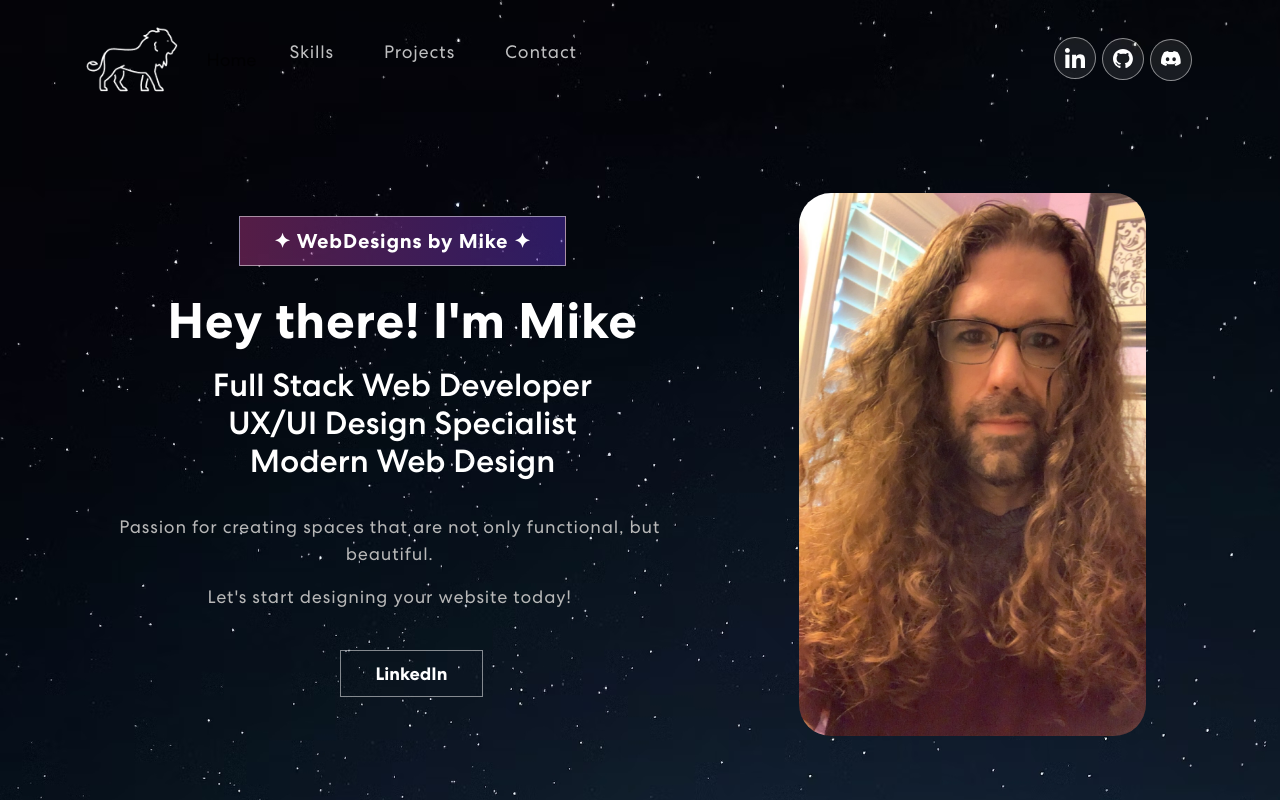
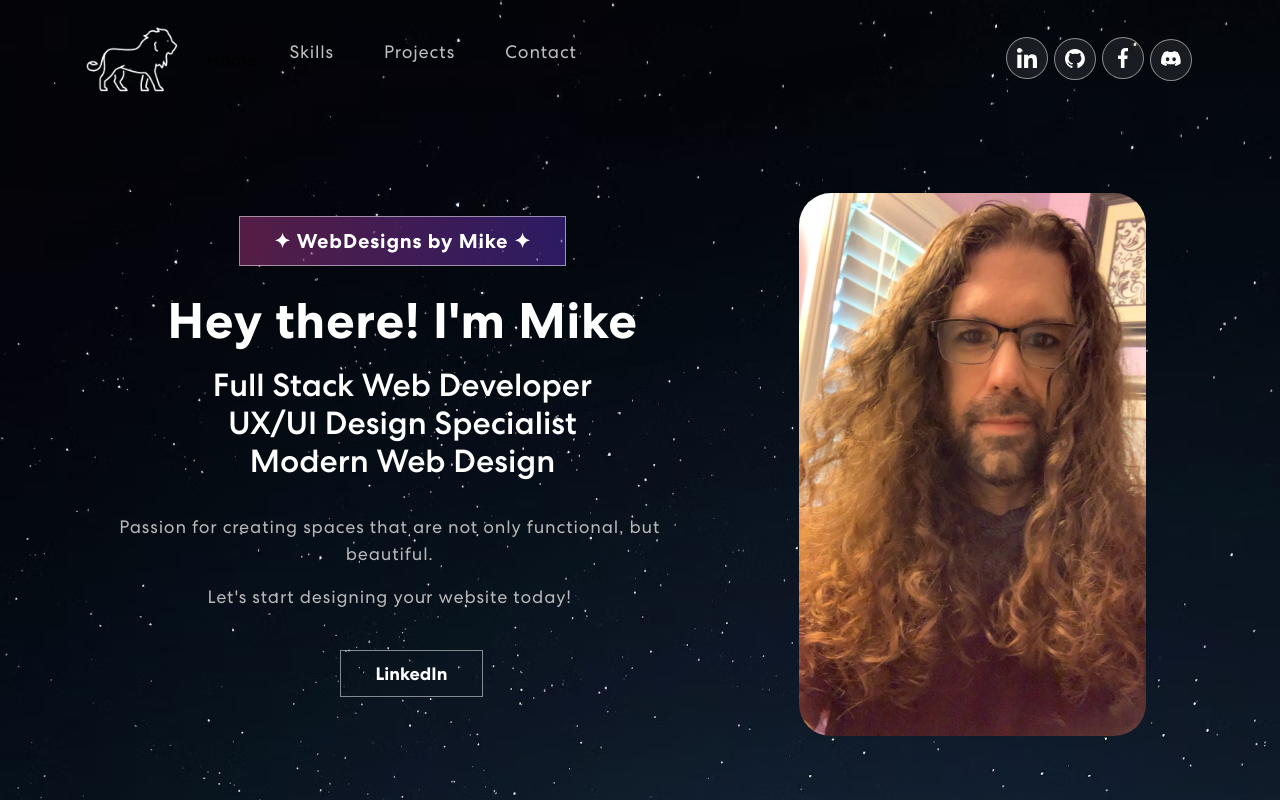
Before and after one commit to michaelangelesz/_Portfolio_, a React (Create React App) app: page / in a window 1280 px wide. Shown: the top 800 px of the page. Built offline with nearby package versions, Linux system fonts and the light colour scheme.

Commit message:
add facebook link

```diff
--- a/src/Components/Footer.js
+++ b/src/Components/Footer.js
@@ -3,6 +3,7 @@ import logo from "../assets/images/logo-lion.png"
 import linkedIn from "../assets/images/nav-icon-linkedin.svg"
 import github from "../assets/images/nav-icon-github.svg"
 import discord from "../assets/images/nav-icon-discord.svg"
+import facebook from "../assets/images/nav-icon-facebook.svg"
 
 export const Footer = () => {
   return (
@@ -19,6 +20,7 @@ export const Footer = () => {
             <div className="social-icon">
               <a href="https://www.linkedin.com/in/michael-m-weisphal/" target="_blank" rel="noreferrer"><img src={linkedIn} alt="LinkedIn" /></a>
               <a href="https://github.com/michaelangelesz" target="_blank" rel="noreferrer"><img src={github} alt="Github" /></a>
+              <a href="https://www.facebook.com/mike.weisphal/" target="_blank" rel="noreferrer"><img src={facebook} alt="Facebook" /></a>
               <a href="https://discord.com/users/927145683662811157" target="_blank" rel="noreferrer">
                 <img src={discord} alt="Discord" />
               </a>
--- a/src/Components/NavBar.js
+++ b/src/Components/NavBar.js
@@ -4,6 +4,7 @@ import logo from "../assets/images/logo-lion.png"
 import linkedIn from "../assets/images/nav-icon-linkedin.svg"
 import discord from "../assets/images/nav-icon-discord.svg"
 import github from "../assets/images/nav-icon-github.svg"
+import facebook from "../assets/images/nav-icon-facebook.svg"
 
 export const NavBar = () => {
   const [activeLink, setActiveLink] = useState("home")
@@ -83,6 +84,9 @@ export const NavBar = () => {
               <a href="https://github.com/michaelangelesz" target="_blank" rel="noreferrer">
                 <img src={github} alt="Github" />
               </a>
+              <a href="https://www.facebook.com/mike.weisphal/" target="_blank" rel="noreferrer">
+                <img src={facebook} alt="Facebook" />
+              </a>
               <a href="https://discord.com/users/927145683662811157" target="_blank" rel="noreferrer">
                 <img src={discord} alt="Discord" />
               </a>
```
